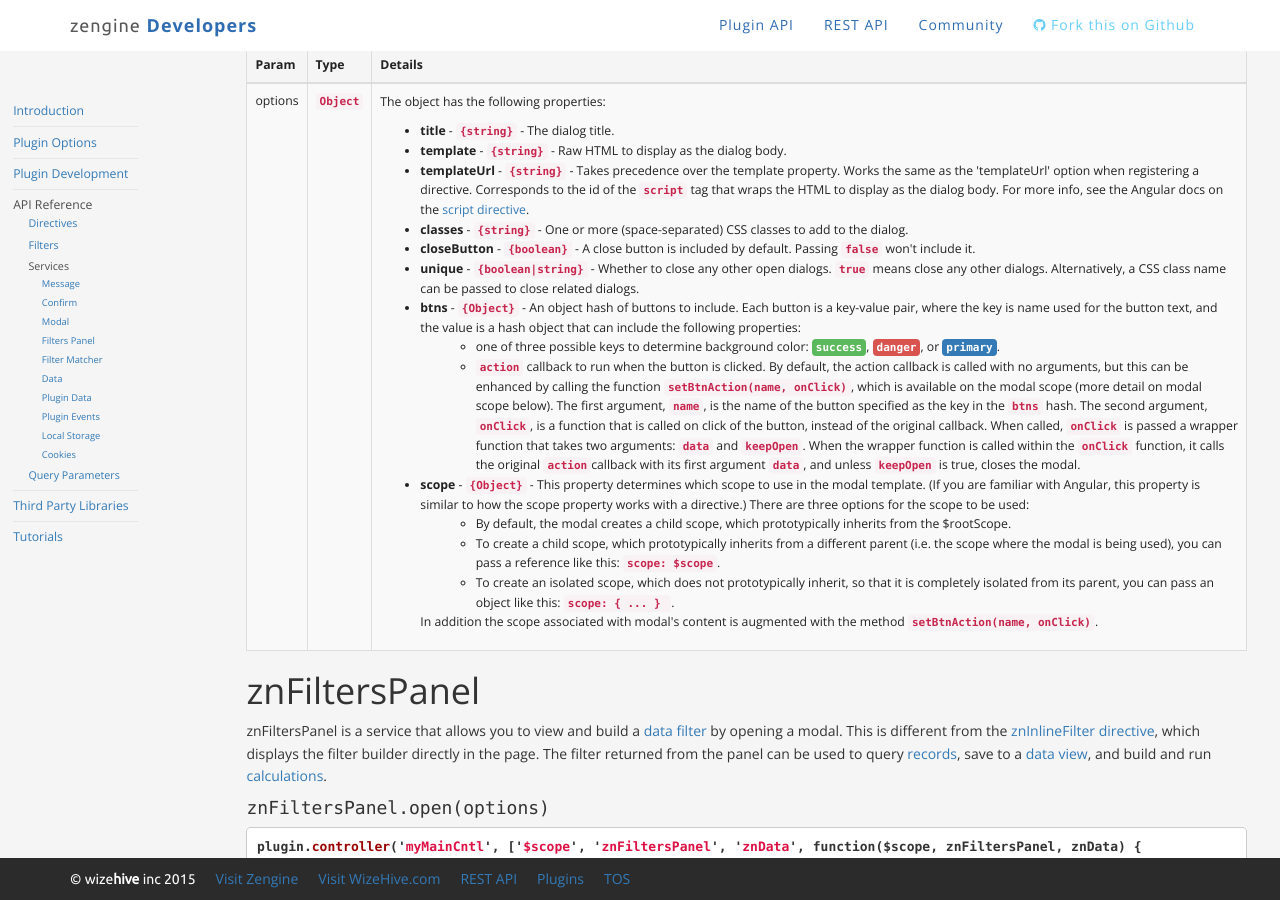
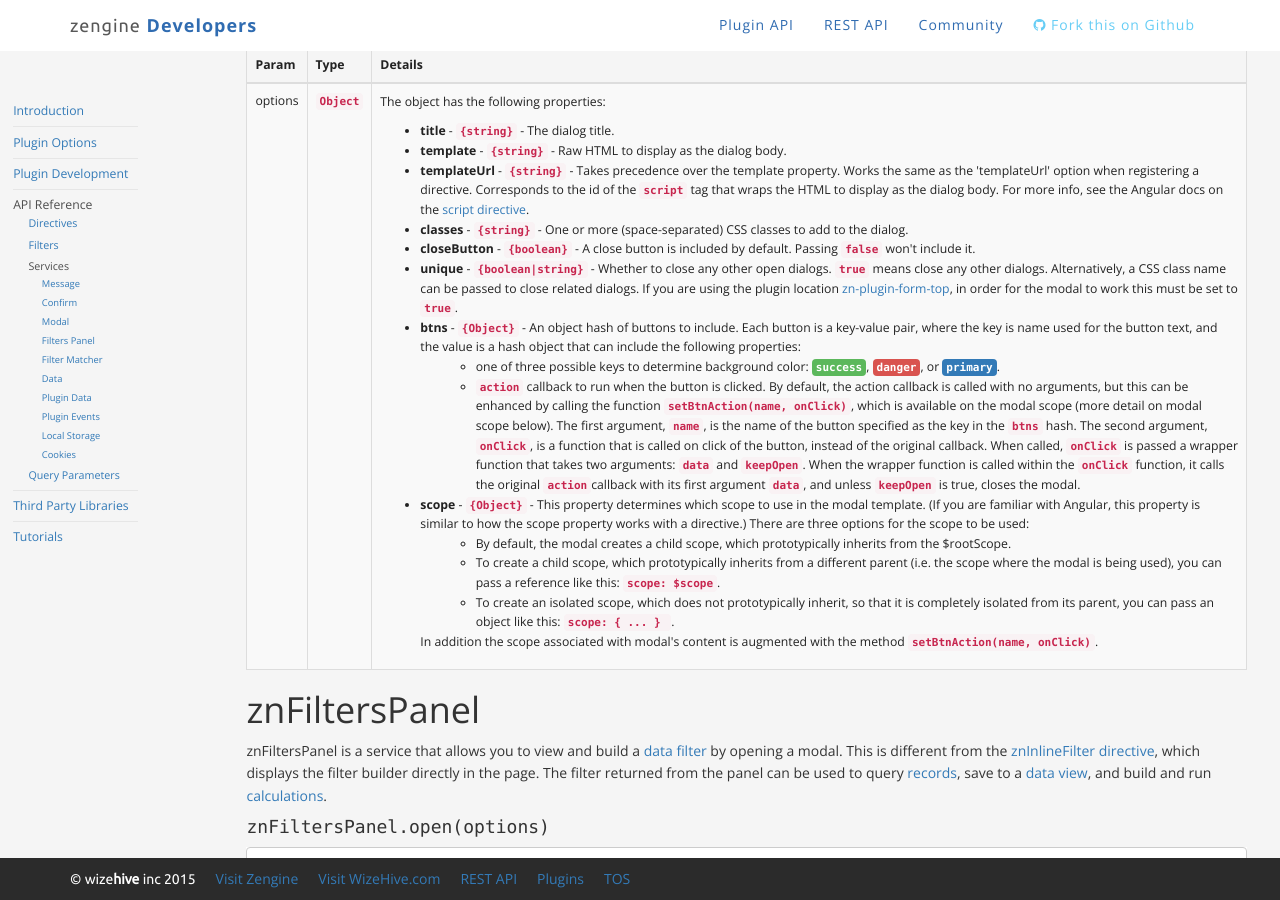
Before and after one commit to ZengineHQ/developers, a Jekyll site: the page built from plugins/api/services/index.md, in a window 1280 px wide and 900 px high, scrolled down 1860 px. Built offline with Jekyll 4.4.1, drawn with Linux system fonts in a browser that asks for light colours; nearby versions of some CDN libraries; our own code applies the rules of GitHub Pages for plain Markdown files.

Commit message:
added info about unique and zn-plugin-form-top for other developers info

```diff
--- a/plugins/api/services/index.md
+++ b/plugins/api/services/index.md
@@ -170,7 +170,7 @@ plugin.controller('myModalCntl', ['$scope', function($scope) {
                     <li><strong>templateUrl</strong> - <code>{string}</code> - Takes precedence over the template property. Works the same as the 'templateUrl' option when registering a directive. Corresponds to the id of the <code>script</code> tag that wraps the HTML to display as the dialog body. For more info, see the Angular docs on the <a href="{{site.angularDomain}}/{{site.angularVersion}}/docs/api/ng/directive/script" target="_blank">script directive</a>. </li>
                     <li><strong>classes</strong> - <code>{string}</code> - One or more (space-separated) CSS classes to add to the dialog. </li>
                     <li><strong>closeButton</strong> - <code>{boolean}</code> - A close button is included by default. Passing <code>false</code> won't include it. </li>
-                    <li><strong>unique</strong> - <code>{boolean|string}</code> - Whether to close any other open dialogs. <code>true</code> means close any other dialogs. Alternatively, a CSS class name can be passed to close related dialogs. </li>
+                    <li><strong>unique</strong> - <code>{boolean|string}</code> - Whether to close any other open dialogs. <code>true</code> means close any other dialogs. Alternatively, a CSS class name can be passed to close related dialogs. If you are using the plugin location <a href="http://{{site.baseurl}}/plugins/registration/#locations" target="_blank">zn-plugin-form-top</a>, in order for the modal to work this must be set to <code>true</code>. </li>
                     <li><strong>btns</strong> - <code>{Object}</code> - An object hash of buttons to include. Each button is a key-value pair, where the key is name used for the button text, and the value is a hash object that can include the following properties:
                         <ul>
                             <li>
```
